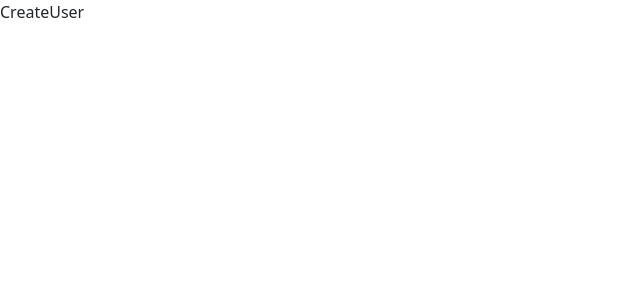
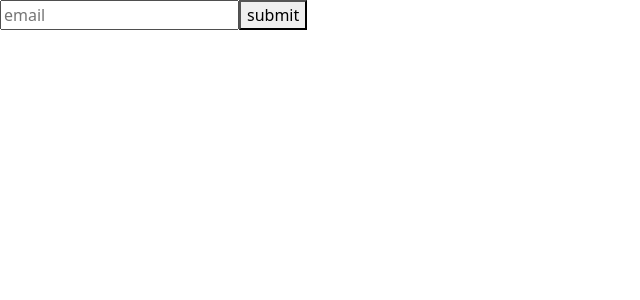
Before and after one commit to AnggiSatria/FE_Talent_Insider, a React (Create React App) app: page /create-user in a window 1280 px wide. Shown: the top 300 px of the page, without its empty margins (0-640 px from the left). Built offline with nearby package versions, Linux system fonts and the light colour scheme.

Commit message:
init page register

```diff
--- a/src/components/Login/Form.jsx
+++ b/src/components/Login/Form.jsx
@@ -19,24 +19,36 @@ function Form() {
         password : "",
     })
 
-    const handleOnChange = (e) => {
+    const handleChange = (e) => {
         setLogin({
             ...login,
             [e.target.name] : e.target.value
         })
     }
 
-    const handleOnSubmit = (e) => {
+    const handleSubmit = (e) => {
         e.preventDefault()
         console.log(login);
     }
 
   return (
     <div style={{marginTop : "50px"}}>
-        <form onSubmit={handleOnSubmit} style={{width : "400px", backgroundColor : "#fff", margin : "auto", padding : "50px", borderRadius : "5px"}}>
+        <Box
+        component="form"
+        noValidate
+        autoComplete="off"
+        onSubmit={handleSubmit}
+        style={{
+        width : "400px",
+        backgroundColor : "#fff",
+        margin : "auto",
+        padding : "50px",
+        borderRadius : "5px"
+        }}
+        >
             <div className="email">
                 <h4>Email</h4>
-                <TextField id="outlined-search" label="Email" type="search" style={{width : "100%"}} name="email" value={login.email} onChange={handleOnChange}/>
+                <TextField id="outlined-search" label="Email" type="search" style={{width : "100%"}} name="email" value={login.email} onChange={handleChange}/>
             </div>
 
             <div className="password" style={{marginTop : "20px"}}>
@@ -49,18 +61,19 @@ function Form() {
                     style={{width : "100%"}}
                     name="password"
                     value={login.password}
-                    onChange={handleOnChange}
+                    onChange={handleChange}
                 />
             </div>
 
             <div className="button" style={{marginTop : "20px"}}>
-                <Button variant='contained' color='primary' style={{width : "100%", height : "40px"}}>Login</Button>
+                <Button type='submit' variant='contained' color='primary' style={{width : "100%", height : "40px"}}>Login</Button>
             </div>
-
             <div className="button" style={{marginTop : "20px"}}>
                 <Button onClick={handleNavigate} variant="outlined" style={{width : "100%", height : "40px"}}>Register</Button>
             </div>
-        </form>
+
+            </Box>
+
     </div>
   )
 }
--- a/src/components/Register/Body.jsx
+++ b/src/components/Register/Body.jsx
@@ -56,7 +56,7 @@ function Body() {
 
         <div className="Right" style={{flex : "1"}}>
           <div >
-            <form onSubmit={handleSubmit} style={{width : "400px", backgroundColor : "#fff", padding : "50px", borderRadius : "5px"}}>
+            <div className='form' style={{width : "400px", backgroundColor : "#fff", padding : "50px", borderRadius : "5px"}}>
                 <div className="firstName">
                     <h4>Fist Name</h4>
                         <TextField id="outlined-search" label="First Name" type="text" style={{width : "100%"}} name="firstName" value={register.firstName} onChange={handleChange}/>
@@ -90,13 +90,13 @@ function Body() {
                             onChange={handleChange}
                     />
                 </div>
-            </form>
+            </div>
         </div>
         </div>
         </div>
 
         <div className="button" style={{marginTop : "20px", marginBottom : "20px"}}>
-            <Button type='submit' variant='contained' color='primary' style={{width : "40%", height : "40px", marginLeft : "30%", marginRight : "30%"}}>Register</Button>
+            <Button type='submit' onClick={handleSubmit} variant='contained' color='primary' style={{width : "40%", height : "40px", marginLeft : "30%", marginRight : "30%"}}>Register</Button>
         </div>
     </div>
   )
--- a/src/components/Register/FileUpload.jsx
+++ b/src/components/Register/FileUpload.jsx
@@ -1,6 +1,6 @@
 import React from 'react'
+import { FontAwesomeIcon } from '@fortawesome/react-fontawesome'
 import { faPlus } from '@fortawesome/free-solid-svg-icons'
-import { FontAwesomeIcon } from '@fortawesome/react-fontawesome'
 import "../../Assets/CSS/FileUpload.scss"
 
 const FileUpload = ({files, setFiles}) => {
--- /dev/null
+++ b/src/components/Users/CreateUsers.jsx
@@ -0,0 +1,32 @@
+import React, { useState } from 'react'
+
+function CreateUsers() {
+
+  const [login, setLogin] = useState({
+    email: "",
+    password : ""
+  })
+
+  const handleChange = (e) => {
+    setLogin({
+      ...login,
+      [e.target.name] : e.target.value
+    })
+  }
+
+  const handleSubmit = (e) => {
+    e.preventDefault()
+    console.log(login);
+  }
+
+  return (
+    <div>
+        <form action="" onSubmit={handleSubmit}>
+          <input type="text" name='email' value={login.email} onChange={handleChange} placeholder='email'/>
+          <button type='submit'>submit</button>
+        </form>
+    </div>
+  )
+}
+
+export default CreateUsers
--- a/src/pages/Create User/CreateUser.jsx
+++ b/src/pages/Create User/CreateUser.jsx
@@ -1,8 +1,11 @@
 import React from 'react'
+import CreateUsers from '../../components/Users/CreateUsers'
 
 function CreateUser() {
   return (
-    <div>CreateUser</div>
+    <div>
+      <CreateUsers/>
+    </div>
   )
 }
 
```
Also changed, not shown: src/components/Users/ListUser.jsx (added, +11 -0 lines), src/Assets/CSS/FileUpload.scss (line endings or trailing spaces).
